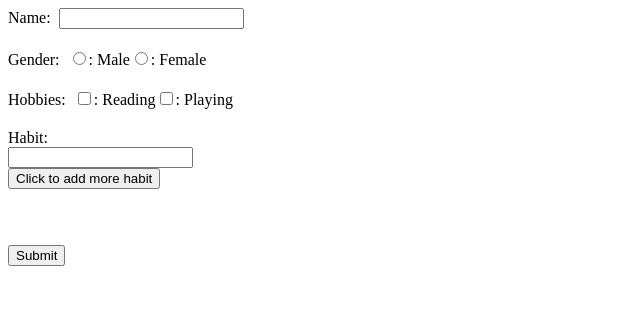
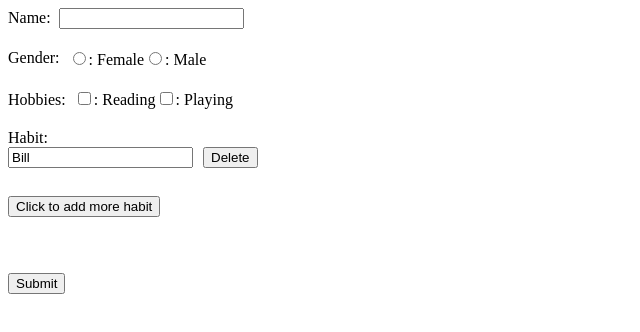
Before and after one commit to nlduyavoda/SpacexGraphQL, a React (Create React App) app: page / in a window 1280 px wide. Shown: the top 332 px of the page, without its empty margins (0-640 px from the left). Built offline with nearby package versions, Linux system fonts and the light colour scheme.

Commit message:
React hooks for form validation

```diff
--- a/src/StudentForm/StudentForm.scss
+++ b/src/StudentForm/StudentForm.scss
@@ -1,5 +1,19 @@
 form {
     > div {
         margin-bottom: 20px;
+        >input{
+            position: relative;
+        }
+        .Hobbies{
+            list-style: none ;
+            margin-bottom: 10px;
+            input{
+                margin-right: 10px;
+            }
+        }
+
+    }
+    .validate{
+        color: red;
     }
 }
--- a/src/StudentForm/StudentForm.tsx
+++ b/src/StudentForm/StudentForm.tsx
@@ -1,6 +1,7 @@
-import React from "react";
-import './StudentForm.scss'
-
+import React, { useState } from "react";
+import "./StudentForm.scss";
+import { useForm, useFieldArray, Controller } from "react-hook-form";
+import { off } from "process";
 /*
   Using react hook form
   Ex 1: Click button submit, alert whole form value as object, which can display all info
@@ -10,34 +11,169 @@ import './StudentForm.scss'
 */
 
 function StudentForm() {
+  const {
+    register,
+    handleSubmit,
+    setError,
+    watch,
+    control,
+    formState: { errors },
+  } = useForm({
+    defaultValues: {
+      name: "",
+      gender: "",
+      habits: "",
+      Hobbies: [{ firstName: "Bill" }],
+    },
+  });
+  const { fields, append, prepend, remove, swap, move, insert, replace } =
+    useFieldArray({
+      control,
+      name: "Hobbies",
+    });
+  const [isChecked, setIsChecked] = useState("");
+  const [validateGender, setValidateGender] = useState(false);
+  const [isDisabled, setIsDisabled] = useState(false);
+  // const { fields, append, prepend, remove, swap, move, insert } = useFieldArray({
+  //   name: "test", // unique name for your Field Array
+  //   // keyName: "id", default to "id", you can change the key name
+  // });
+
+  const onSubmit = (data) => {
+    if (isChecked === "") {
+      setError("gender", {
+        types: {
+          required: true,
+        },
+      });
+    }
+    if (validateGender) {
+      setTimeout(() => {
+        console.log(data);
+      }, 1000);
+    }
+    if (!validateGender) {
+      verifyMaleTextField(data.gender);
+    }
+  };
+  const verifyMaleTextField = (gender: string) => {
+    if (gender === "male" && fields.length < 2) {
+      append({ firstName: "..." });
+      setValidateGender(true);
+    } else {
+      setValidateGender(false);
+    }
+  };
+
+  const handleChange = (e: React.ChangeEvent<HTMLInputElement>) => {
+    let gender = e.target.value;
+    if (gender === "male") {
+      verifyMaleTextField(e.target.value);
+      setIsDisabled(false);
+    } else if (gender === "female") {
+      setIsDisabled(true);
+    }
+    setIsChecked(e.target.value);
+  };
+  const handleRemove = (index, gender) => {
+    verifyMaleTextField(gender);
+    remove(index);
+  };
   return (
-    <form>
+    <form onSubmit={handleSubmit(onSubmit)}>
       <div>
         <label>Name: &nbsp;</label>
-        <input name="name" />
+        <input name="name" {...register("name", { required: true })} />
+        {errors?.name?.type === "required" && (
+          <div className="validate">This field is required !</div>
+        )}
       </div>
-      <div>
+      <div style={{ display: "flex" }}>
         <label>Gender: &nbsp;</label>
-        <input name="gender" type="radio" value="male" />: Male
-        <input name="gender" type="radio" value="female" />: Female
+        <div {...register("gender", { required: true })}>
+          <input
+            name="gender"
+            type="radio"
+            checked={isChecked === "female"}
+            value="female"
+            onChange={handleChange}
+          />
+          : Female
+        </div>
+        <div {...register("gender", { required: true })}>
+          <input
+            name="gender"
+            type="radio"
+            checked={isChecked === "male"}
+            value="male"
+            onChange={handleChange}
+          />
+          : Male
+        </div>
       </div>
+      {errors.gender && (
+        <div className="validate">This options is required !</div>
+      )}
       <div>
         <label>Hobbies: &nbsp;</label>
-        <input name="reading" type="checkbox" value="reading" />: Reading
-        <input name="playing" type="checkbox" value="playing" />: Playing
+        <input
+          name="reading"
+          type="checkbox"
+          value="reading"
+          {...register("habits")}
+        />
+        : Reading
+        <input
+          name="playing"
+          type="checkbox"
+          value="playing"
+          {...register("habits")}
+        />
+        : Playing
       </div>
 
       <div>
         Habit:
         <br />
-        <input type="Habit" />
+        {fields.map((item, index) => {
+          return (
+            <div className="Hobbies">
+              <li key={item.id}>
+                <Controller
+                  key={item.id}
+                  render={() => (
+                    <input
+                      disabled={isDisabled}
+                      key={item.id}
+                      {...register(`Hobbies.${index}.firstName`)}
+                    />
+                  )}
+                  name="Hobbies"
+                  control={control}
+                />
+                <button
+                  type="button"
+                  disabled={isDisabled}
+                  onClick={() => handleRemove(index, isChecked)}
+                >
+                  Delete
+                </button>
+              </li>
+            </div>
+          );
+        })}
         <br />
-        <button>Click to add more habit</button>
+        <button
+          disabled={isDisabled}
+          onClick={() => append({ firstName: "..." })}
+        >
+          Click to add more habit
+        </button>
       </div>
 
       <br />
       <br />
-      <button>Submit</button>
+      <button type="submit">Submit</button>
     </form>
   );
 }
```
